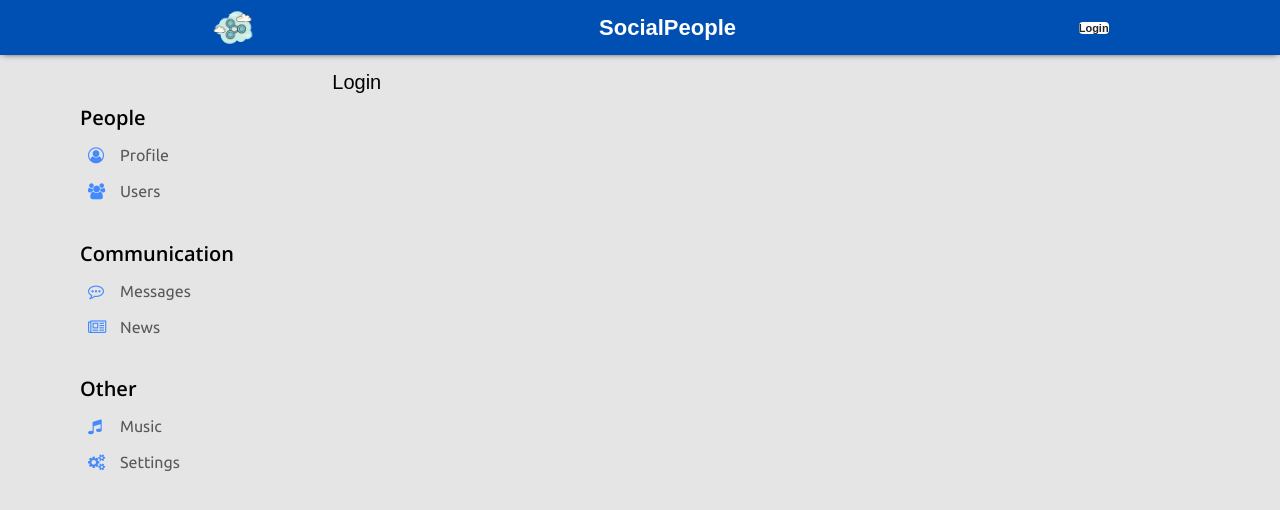
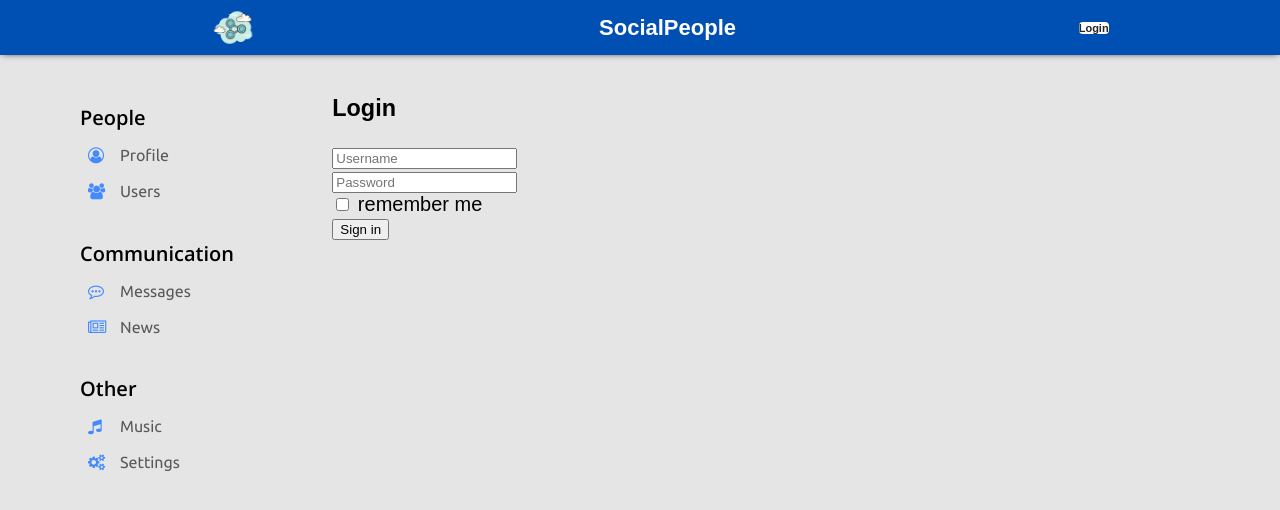
Before and after one commit to uzhas76064/netzwerk, a React (Create React App) app: page /login in a window 1280 px wide. Shown: the top 510 px of the page. Built offline with nearby package versions, Linux system fonts and the light colour scheme; no server answers; a web font is replaced by a local one.

Commit message:
Added redux-form

```diff
--- a/package.json
+++ b/package.json
@@ -17,6 +17,7 @@
     "react-scripts": "3.4.1",
     "react-typography": "^0.16.19",
     "redux": "^4.0.5",
+    "redux-form": "^8.3.6",
     "redux-thunk": "^2.3.0",
     "typography": "^0.16.19",
     "typography-theme-fairy-gates": "^0.16.19",
--- a/src/components/Login/Login.jsx
+++ b/src/components/Login/Login.jsx
@@ -1,11 +1,37 @@
 import React from 'react';
+import { Field, reduxForm } from 'redux-form';
 
-const Login = props => {
+
+export const Login = () => {
+    const onSubmit = (formData) => {
+        console.log(formData)
+    }
+
     return (
         <div>
-            Login
+            <h3>Login</h3>
+            <LoginReduxForm onSubmit={onSubmit}/>
         </div>
     );
 };
 
+const LoginForm = (props) => {
+    return (
+        <form onSubmit={props.handleSubmit}>
+            <div>
+                <Field name='username' type='text' component='input' placeholder='Username'/>
+            </div>
+            <div>
+                <Field name='password' type='password' component='input' placeholder='Password'/>
+            </div>
+            <div>
+                <Field name='rememberMe' type='checkbox' component='input'/> remember me
+            </div>
+            <button>Sign in</button>
+        </form>
+    );
+}
+
+const LoginReduxForm = reduxForm({form: 'login'})(LoginForm);;
+
 export default Login;
--- a/src/redux/reduxStore.js
+++ b/src/redux/reduxStore.js
@@ -4,14 +4,16 @@ import dialogsReducer from "./dialogsReducer";
 import sidebarReducer from "./sidebarReducer";
 import usersReducer from "./usersReducer";
 import authReducer from "./authReducer";
-import thunkMiddleware from 'redux-thunk'
+import thunkMiddleware from 'redux-thunk';
+import { reducer as formReducer } from 'redux-form';
 
 let reducers = combineReducers({
     profilePage: profileReducer,
     dialogsPage: dialogsReducer,
     sidebar: sidebarReducer,
     usersPage: usersReducer,
-    auth: authReducer
+    auth: authReducer,
+    form: formReducer
 });
 
 let store = createStore(reducers, applyMiddleware(thunkMiddleware));
```
Also changed, not shown: 1 other file (tests, documents, lock files or other folders).
